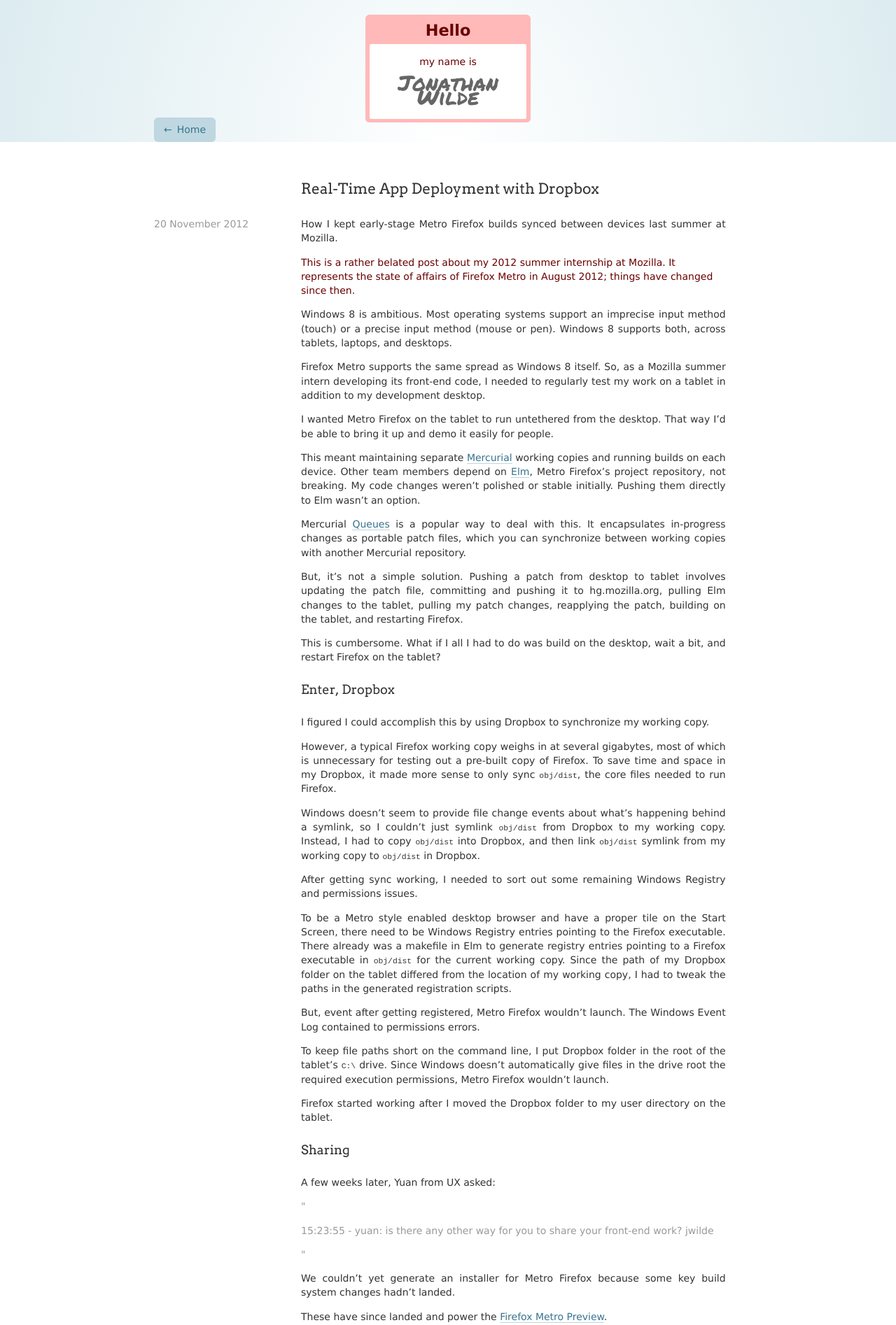
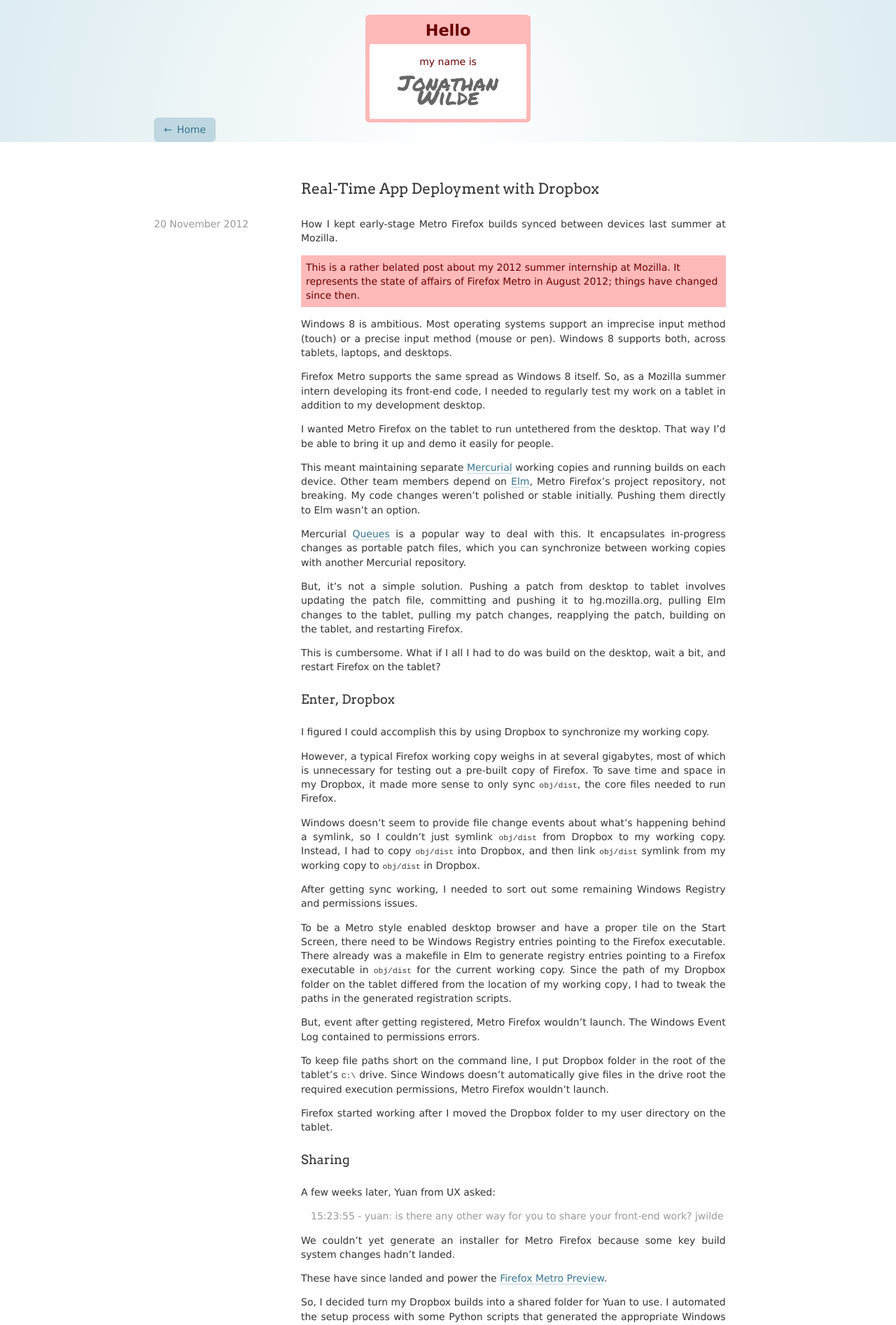
Before and after one commit to hellojwilde/hellojwilde.github.io, a Jekyll site: the page built from _posts/2012-11-20-app-deployment-dropbox.md, in a window 1280 px wide. Shown: the top 1894 px of the page at 70% size. Built offline with Jekyll 4.4.1, drawn with Linux system fonts in a browser that asks for light colours; nearby versions of some CDN libraries.

Commit message:
Styling tweaks.

```diff
--- a/assets/styles/core.css
+++ b/assets/styles/core.css
@@ -36,19 +36,16 @@
 }
 
 q, blockquote {
-  quotes: '"' '"' "'" "'"
+  quotes: "" "";
 }
 
-q:before, blockquote:before {
-  content: open-quote
-}
-
-q:after, blockquote:after {
-  content: close-quote
+q:before, blockquote:before, q:after, blockquote:after {
+  content: ""
 }
 
 blockquote {
   color: #999;
+  padding-left: 1em;
 }
 
 a img {
@@ -164,6 +161,8 @@
 
 .warning {
   color: #6A0000;
+  background: #FFB9B9;
+  padding: 0.5em;
 }
 
 .nametag {
```
